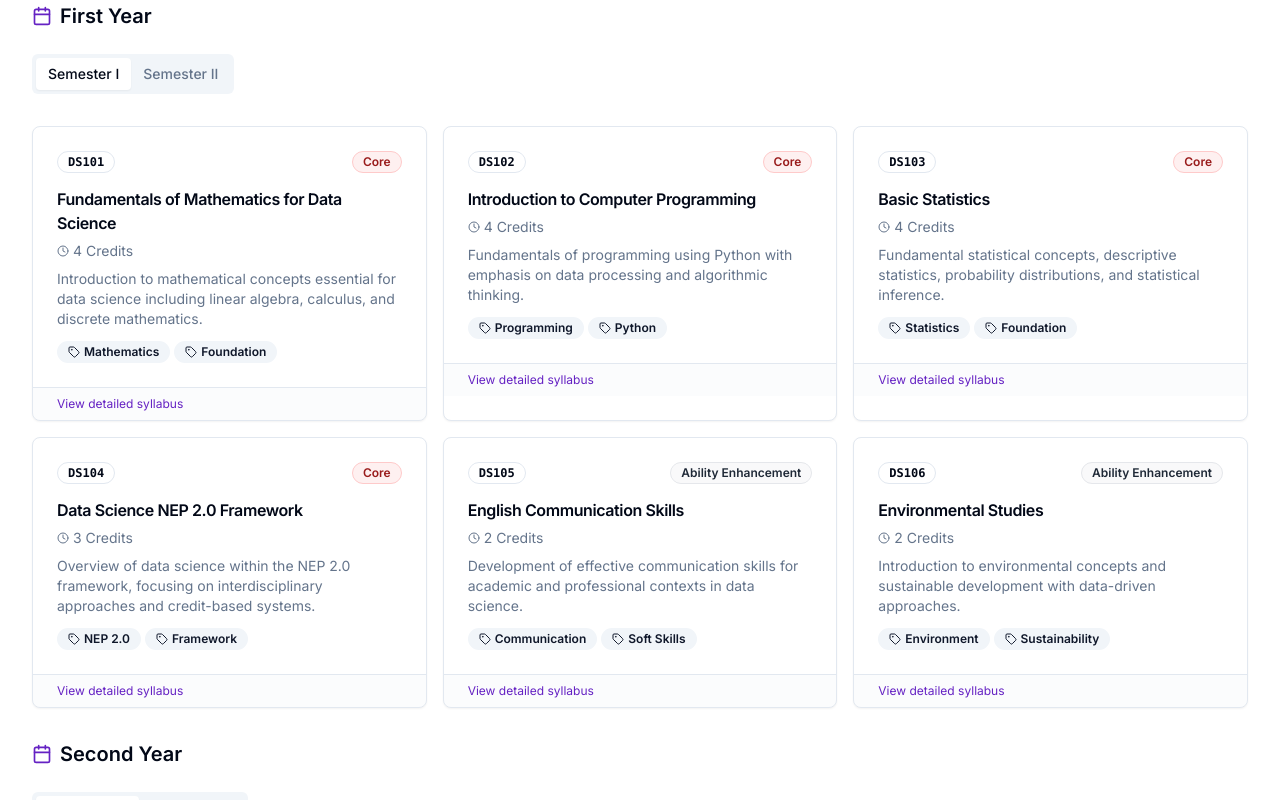
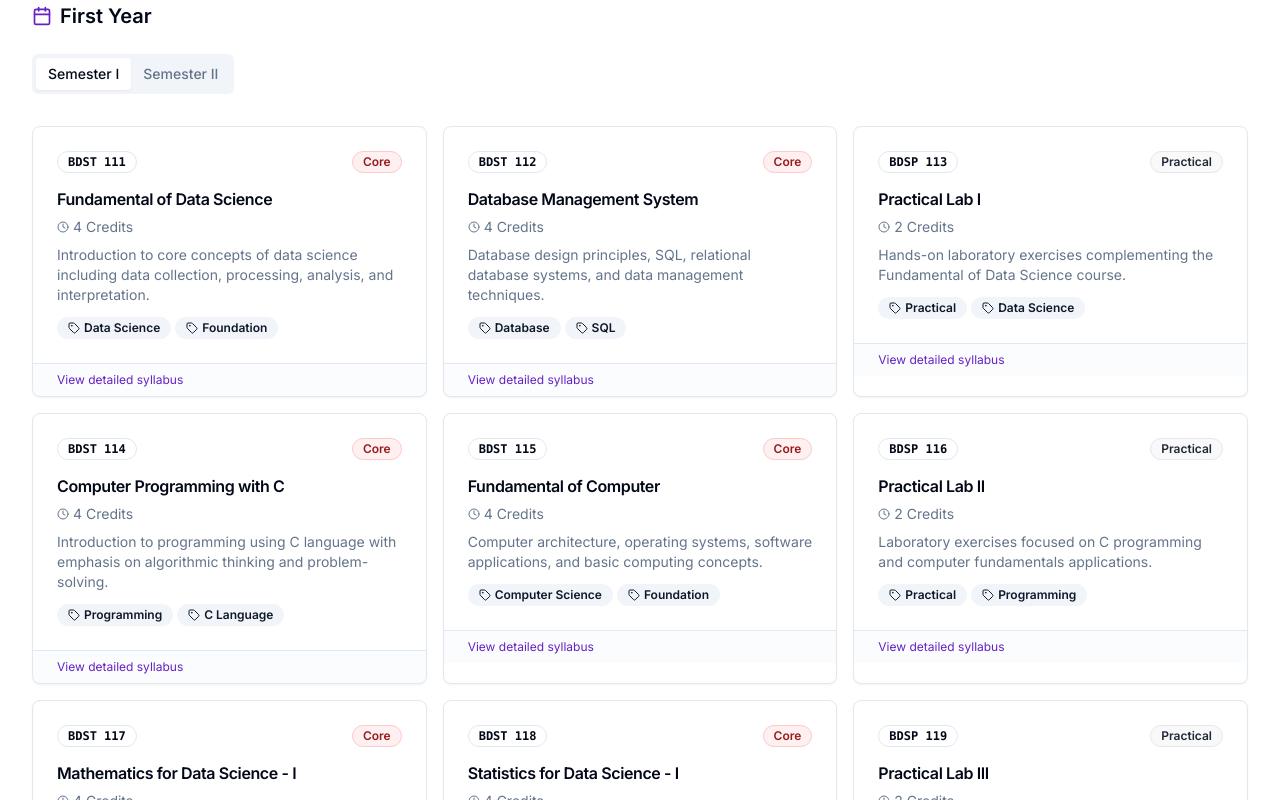
Before and after one commit to Saurabh1128/Data_Science_YCIS, a Next.js app: page /courses in a window 1280 px wide. Shown: the part 700-1500 px from the top of the page. Built offline with nearby package versions, Linux system fonts and the light colour scheme.

Commit message:
Update B.Sc. Data Science Semester I courses with correct subject codes and names

```diff
--- a/app/courses/page.tsx
+++ b/app/courses/page.tsx
@@ -30,52 +30,76 @@ export default function CoursesPage() {
               name: "Semester I",
               courses: [
                 {
-                  code: "DS101",
-                  title: "Fundamentals of Mathematics for Data Science",
+                  code: "BDST 111",
+                  title: "Fundamental of Data Science",
                   credits: 4,
-                  description: "Introduction to mathematical concepts essential for data science including linear algebra, calculus, and discrete mathematics.",
+                  description: "Introduction to core concepts of data science including data collection, processing, analysis, and interpretation.",
+                  type: "Core",
+                  tags: ["Data Science", "Foundation"]
+                },
+                {
+                  code: "BDST 112",
+                  title: "Database Management System",
+                  credits: 4,
+                  description: "Database design principles, SQL, relational database systems, and data management techniques.",
+                  type: "Core",
+                  tags: ["Database", "SQL"]
+                },
+                {
+                  code: "BDSP 113",
+                  title: "Practical Lab I",
+                  credits: 2,
+                  description: "Hands-on laboratory exercises complementing the Fundamental of Data Science course.",
+                  type: "Practical",
+                  tags: ["Practical", "Data Science"]
+                },
+                {
+                  code: "BDST 114",
+                  title: "Computer Programming with C",
+                  credits: 4,
+                  description: "Introduction to programming using C language with emphasis on algorithmic thinking and problem-solving.",
+                  type: "Core",
+                  tags: ["Programming", "C Language"]
+                },
+                {
+                  code: "BDST 115",
+                  title: "Fundamental of Computer",
+                  credits: 4,
+                  description: "Computer architecture, operating systems, software applications, and basic computing concepts.",
+                  type: "Core",
+                  tags: ["Computer Science", "Foundation"]
+                },
+                {
+                  code: "BDSP 116",
+                  title: "Practical Lab II",
+                  credits: 2,
+                  description: "Laboratory exercises focused on C programming and computer fundamentals applications.",
+                  type: "Practical",
+                  tags: ["Practical", "Programming"]
+                },
+                {
+                  code: "BDST 117",
+                  title: "Mathematics for Data Science - I",
+                  credits: 4,
+                  description: "Mathematical foundations required for data science including linear algebra, calculus, and discrete mathematics.",
                   type: "Core",
                   tags: ["Mathematics", "Foundation"]
                 },
                 {
-                  code: "DS102",
-                  title: "Introduction to Computer Programming",
-                  credits: 4,
-                  description: "Fundamentals of programming using Python with emphasis on data processing and algorithmic thinking.",
-                  type: "Core",
-                  tags: ["Programming", "Python"]
-                },
-                {
-                  code: "DS103",
-                  title: "Basic Statistics",
+                  code: "BDST 118",
+                  title: "Statistics for Data Science - I",
                   credits: 4,
                   description: "Fundamental statistical concepts, descriptive statistics, probability distributions, and statistical inference.",
                   type: "Core",
                   tags: ["Statistics", "Foundation"]
                 },
                 {
-                  code: "DS104",
-                  title: "Data Science NEP 2.0 Framework",
-                  credits: 3,
-                  description: "Overview of data science within the NEP 2.0 framework, focusing on interdisciplinary approaches and credit-based systems.",
-                  type: "Core",
-                  tags: ["NEP 2.0", "Framework"]
-                },
-                {
-                  code: "DS105",
-                  title: "English Communication Skills",
+                  code: "BDSP 119",
+                  title: "Practical Lab III",
                   credits: 2,
-                  description: "Development of effective communication skills for academic and professional contexts in data science.",
-                  type: "Ability Enhancement",
-                  tags: ["Communication", "Soft Skills"]
-                },
-                {
-                  code: "DS106",
-                  title: "Environmental Studies",
-                  credits: 2,
-                  description: "Introduction to environmental concepts and sustainable development with data-driven approaches.",
-                  type: "Ability Enhancement",
-                  tags: ["Environment", "Sustainability"]
+                  description: "Practical applications of mathematical and statistical concepts in data science contexts.",
+                  type: "Practical",
+                  tags: ["Practical", "Statistics", "Mathematics"]
                 }
               ]
             },
```
